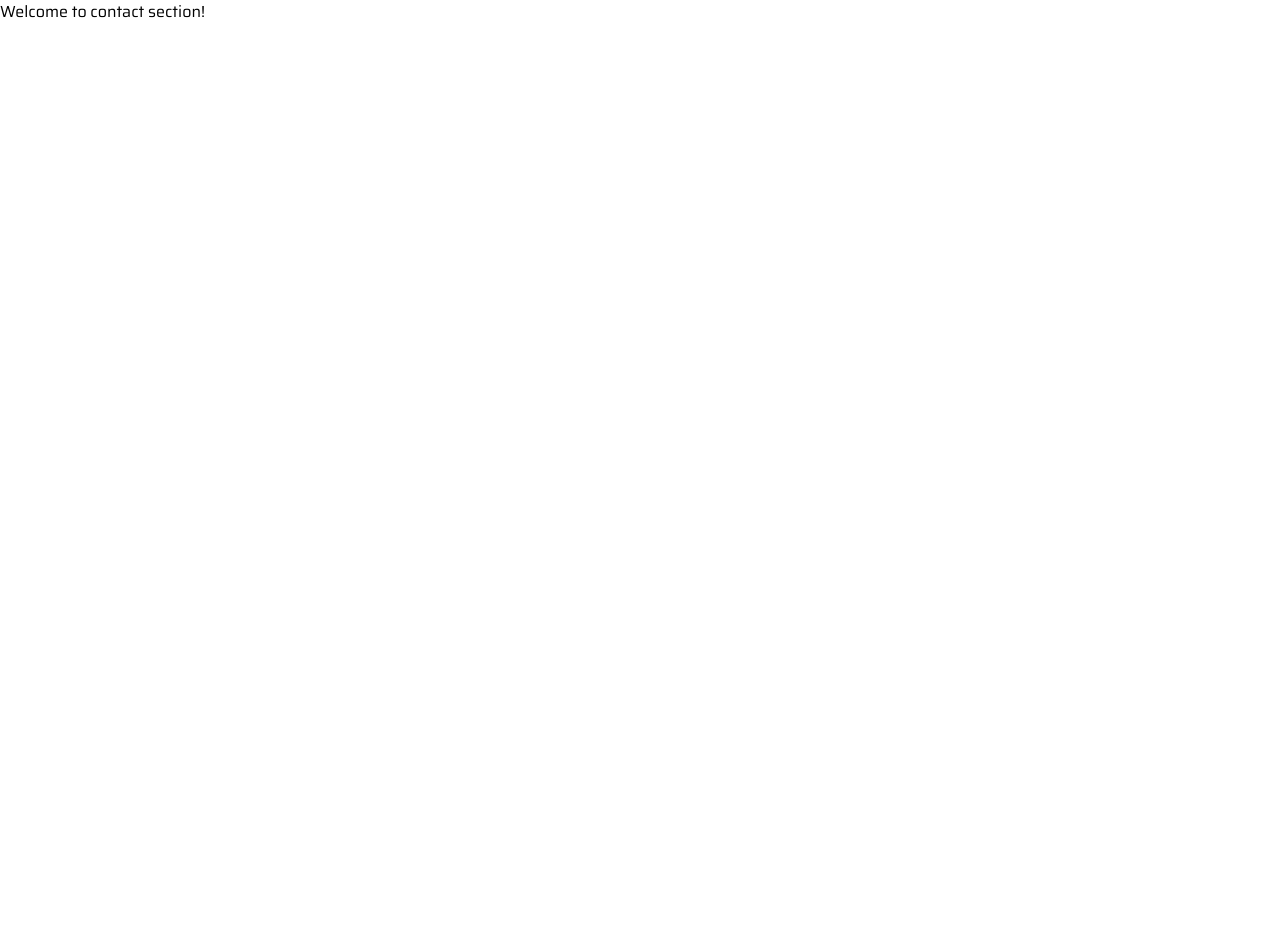
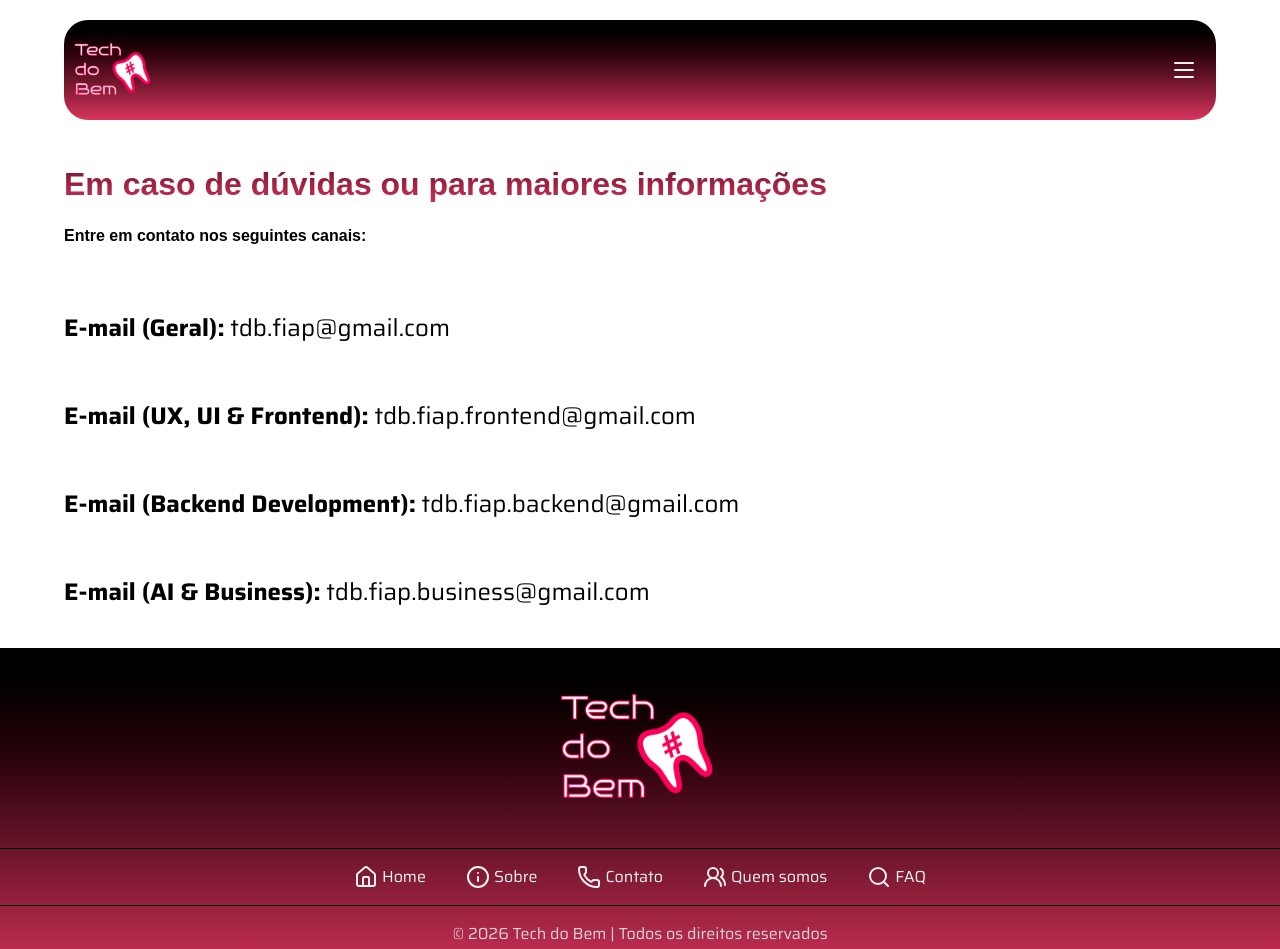
Before and after one commit to Tech-do-Bem-FIAP/Frontend, a React (Vite) app: page /contact in a window 1280 px wide. Shown: the top 949 px of the page. Before the commit the page ends 800 px from the top, so only its background shows below. Built offline with nearby package versions, Linux system fonts and the light colour scheme; a web font is replaced by a local one.

Commit message:
feat: creating Contact and About pages and modifying Menu component

```diff
--- /dev/null
+++ b/src/components/Header/Header.tsx
@@ -0,0 +1,54 @@
+import { House, Info, Phone, Search, TextAlignJustify, UsersRound } from "lucide-react"
+import { Logo } from "../Logo/Logo"
+import { Menu, MenuItem } from "../Menu/Menu";
+// import { useState } from "react";
+
+export const Header = () => {
+
+    // Pesquisar como realizar a função para atualização do estado para que o menu seja aberto ou fechado.
+    // const [value, setValue] = useState(0);
+
+    // const openMenu = () => {
+    //     console.log(setValue(value + 1));
+    // };
+
+    return (
+        <header className="bg-linear-to-b from-black to-[#da345d] rounded-3xl mt-5 flex flex-col container_page">
+            <div className="flex justify-between items-center">
+                <>
+                    <Logo variant="default" />
+                </>
+                <>
+                    <button className="text-(--brand-tertiary) cursor-pointer max-w-26 mr-5">
+                        {<TextAlignJustify />}
+                    </button>
+                </>
+            </div>
+
+            <div className="hidden">
+                <Menu variant="default">
+                    <MenuItem icon={<House />}>
+                        <p>Home</p>
+                    </MenuItem>
+                    <MenuItem icon={<Info />}>
+                        <p>Sobre</p>
+                    </MenuItem>
+                    <MenuItem icon={<Phone />}>
+                        <p>Contato</p>
+                    </MenuItem>
+                    <MenuItem icon={<UsersRound />}>
+                        <p>Quem somos</p>
+                    </MenuItem>
+                    <MenuItem icon={<Search />}>
+                        <p>FAQ</p>
+                    </MenuItem>
+                    <MenuItem>
+                        <p className="bg-(--brand-tertiary) border border-(--brand-primary) rounded-full px-5 py-3.5 text-(--brand-primary)">
+                        Login
+                        </p>
+                    </MenuItem>
+                </Menu>
+            </div>
+        </header>
+    )
+}
--- a/src/components/Menu/Menu.tsx
+++ b/src/components/Menu/Menu.tsx
@@ -4,7 +4,7 @@ type MenuVariant = "default" | "footer";
 
 const variants: Record<MenuVariant, string> = {
   default:
-    "flex flex-col text-(--brand-tertiary) p-4 gap-y-6 lg:flex-row gap-x-10 gap-y-0 p-0 ml-10",
+    "flex flex-col text-(--brand-tertiary) p-4 gap-y-6",
   footer:
     "grid grid-flow-col grid-rows-3 my-4 gap-10 w-fit mx-auto text-(--brand-tertiary) lg:flex items-center gap-x-10",
 };
@@ -16,7 +16,7 @@ interface MenuProps {
 
 interface MenuItemProps {
   children: React.ReactNode;
-  icon: ReactElement;
+  icon?: ReactElement;
 }
 
 export const Menu = ({ children, variant = "default" }: MenuProps) => {
@@ -26,7 +26,7 @@ export const Menu = ({ children, variant = "default" }: MenuProps) => {
 export const MenuItem = ({ children, icon }: MenuItemProps) => {
   return (
     <li>
-      <a className="flex gap-1" href="">
+      <a className="flex gap-1 max-w-fit" href="">
         {icon}
         <span>{children}</span>
       </a>
--- a/src/pages/About/About.tsx
+++ b/src/pages/About/About.tsx
@@ -1,7 +1,25 @@
+import { Footer } from "../../components/Footer/Footer";
+import { Header } from "../../components/Header/Header";
+
 function About() {
   return (
     <>
-      <p>Welcome to about section!</p>
+      <Header/>
+
+      <main >
+        <section className="container_page my-10">
+          <h1 className="title font-bold">Tech do Bem</h1>
+          <p className="text-2xl mb-4">
+            A Tech do Bem surgiu para otimizar a gestão e o acompanhamento de atendimentos do Turma do Bem. Com foco na organização e eficiência, o sistema oferece ferramentas completas não apenas para a gestão interna das informações da Turma do Bem, mas também para o monitoramento de pacientes e gestão de profissionais voluntários. <br /> <br />
+            Entre suas principais funcionalidades, estão a adição e manutenção de pacientes, possibilitando o cadastro, atualização e acompanhamento individual de cada pessoa atendida. Também permite a adição e manutenção de dentistas e colaboradores, facilitando o controle das equipes envolvidas e a distribuição das atividades. <br /> <br />
+            O sistema oferece, ainda, o controle detalhado dos tratamentos realizados, em andamento e a iniciar, permitindo uma visão clara do progresso de cada caso. Além disso, promove a centralização das informações recebidas, garantindo maior segurança, transparência e integração entre os dados. <br /> <br />
+            Visando o futuro, a Tech do Bem agrega ferramentas baseadas em Inteligência Artificial para otimizar processos lentos e burocráticos, devolvendo o precioso tempo que os colaboradores da Turma do Bem perdem com tais atividades. <br /> <br />
+            A Tech do Bem foi criado para tornar os processos mais simples e conectados, unindo tecnologia e propósito social para gerar impacto real e transformar vidas.
+          </p>
+        </section>
+      </main>
+
+      <Footer />
     </>
   );
 }
--- a/src/pages/Contact/Contact.tsx
+++ b/src/pages/Contact/Contact.tsx
@@ -1,7 +1,34 @@
+import { Footer } from "../../components/Footer/Footer";
+import { Header } from "../../components/Header/Header";
+
 function Contact() {
   return (
     <>
-      <p>Welcome to contact section!</p>
+      <Header/>
+
+      <main >
+        <section className="container_page my-10">
+          <h1 className="title3 font-bold mb-4">Em caso de dúvidas ou para maiores informações</h1>
+          <h2 className="font-bold mb-16">Entre em contato nos seguintes canais:</h2>
+
+          <div className="flex flex-col gap-14">
+            <p className="text-2xl">
+              <span className="font-bold">E-mail (Geral):</span> tdb.fiap@gmail.com
+            </p>
+            <p className="text-2xl">
+              <span className="font-bold">E-mail (UX, UI & Frontend):</span> tdb.fiap.frontend@gmail.com
+            </p>
+            <p className="text-2xl">
+              <span className="font-bold">E-mail (Backend Development):</span>  tdb.fiap.backend@gmail.com
+            </p>
+            <p className="text-2xl">
+              <span className="font-bold">E-mail (AI & Business):</span> tdb.fiap.business@gmail.com
+            </p>
+          </div>
+        </section>
+      </main>
+
+      <Footer />
     </>
   );
 }
--- a/src/pages/Home/Home.tsx
+++ b/src/pages/Home/Home.tsx
@@ -1,51 +1,12 @@
-import {
-  House,
-  Info,
-  Phone,
-  Search,
-  TextAlignJustify,
-  UsersRound,
-} from "lucide-react";
 import { Logo } from "../../components/Logo/Logo";
-import { Menu, MenuItem } from "../../components/Menu/Menu";
 import { Card } from "../../components/Card/Card";
 import { Footer } from "../../components/Footer/Footer";
+import { Header } from "../../components/Header/Header";
 
 function Home() {
-  const openMenu = () => {
-    // CRIAR FUNÇÃO PARA ABERTURA DE MENU ATRAVÉS DE CLASSES
-  };
-
   return (
     <>
-      <header className="bg-linear-to-b from-black to-[#da345d] rounded-3xl flex container_page">
-        <Logo variant="default" />
-        <Menu variant="default">
-          <MenuItem icon={<House />}>
-            <p>Home</p>
-          </MenuItem>
-          <MenuItem icon={<Info />}>
-            <p>Sobre</p>
-          </MenuItem>
-          <MenuItem icon={<Phone />}>
-            <p>Contato</p>
-          </MenuItem>
-          <MenuItem icon={<UsersRound />}>
-            <p>Quem somos</p>
-          </MenuItem>
-          <MenuItem icon={<Search />}>
-            <p>FAQ</p>
-          </MenuItem>
-        </Menu>
-        <div>
-          <button className="text-(--brand-tertiary)" onClick={openMenu}>
-            {<TextAlignJustify />}
-          </button>
-          <button className="bg-(--brand-tertiary) border-2 border-(--brand-primary) rounded-full px-5 py-3.5 hidden">
-            <a href="">Login</a>
-          </button>
-        </div>
-      </header>
+      <Header />
 
       <main>
         <section className="container_page my-24">
```
Also changed, not shown: 1 other file (tests, documents, lock files or other folders).
